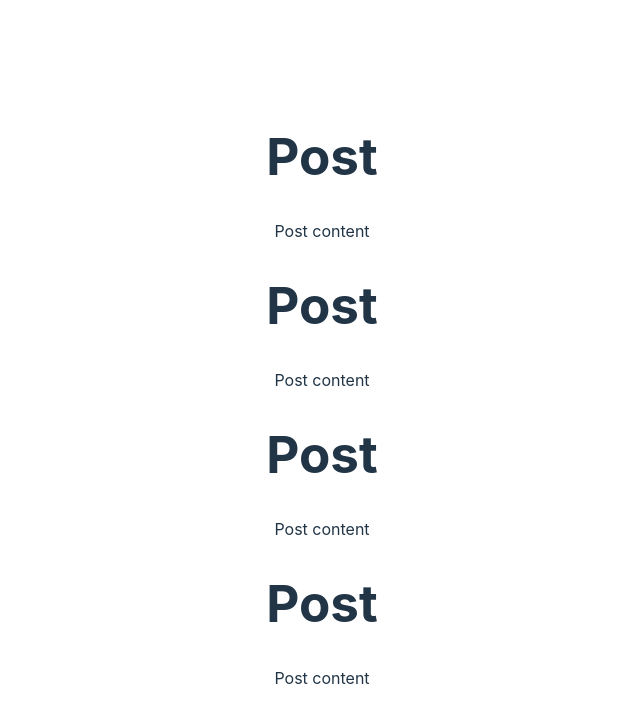
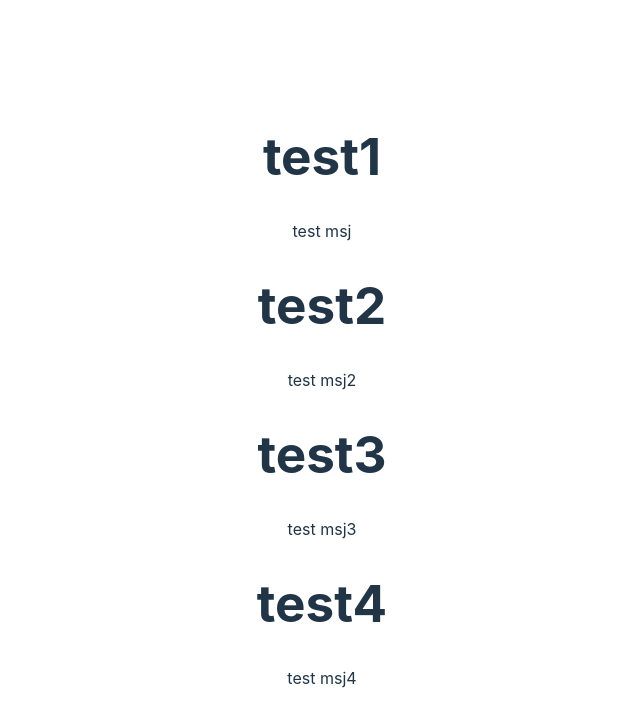
Before and after one commit to gadius/curso-reactjs, a React (Vite) app: page / in a window 1280 px wide. Shown: the top 726 px of the page, without its empty margins (318-958 px from the left). Built offline with nearby package versions, Linux system fonts and the light colour scheme; the HTML template or start-up script is replaced by a standard one.

Commit message:
477- Using props to pass variables to component

```diff
--- a/src/App.tsx
+++ b/src/App.tsx
@@ -8,10 +8,10 @@ import Post from './components/Post';
 function App() {
   return (
     <>
-      <Post />
-      <Post />
-      <Post />
-      <Post />
+      <Post author="test1" body="test msj"/>
+      <Post author="test2" body="test msj2"/>
+      <Post author="test3" body="test msj3"/>
+      <Post author="test4" body="test msj4"/>
     </>
   );
 }
--- a/src/components/Post.jsx
+++ b/src/components/Post.jsx
@@ -1,7 +1,7 @@
-function Post(){
+function Post(props){
     return <div>
-        <h1>Post</h1>
-        <p>Post content</p>
+        <h1>{props.author}</h1>
+        <p>{props.body}</p>
     </div>
 }
 
```
